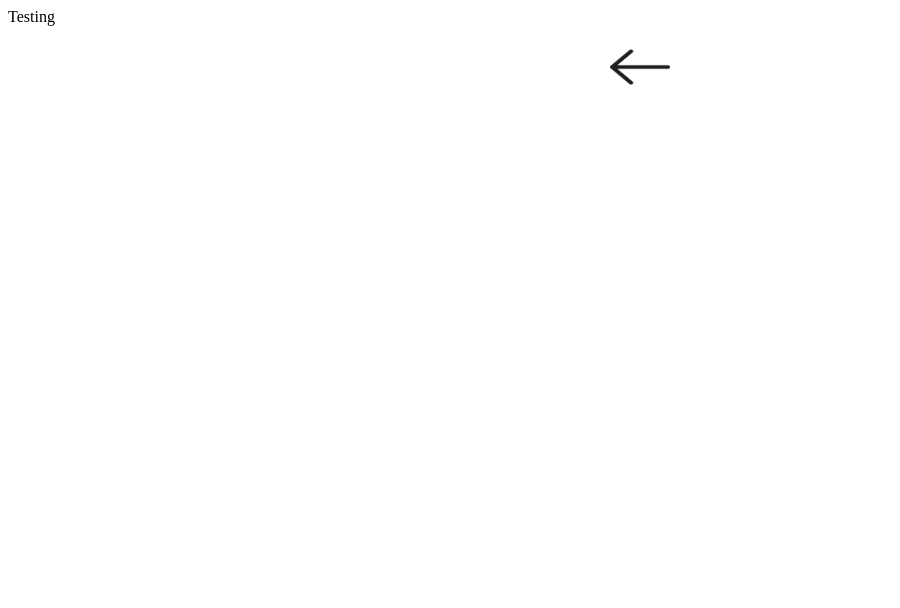
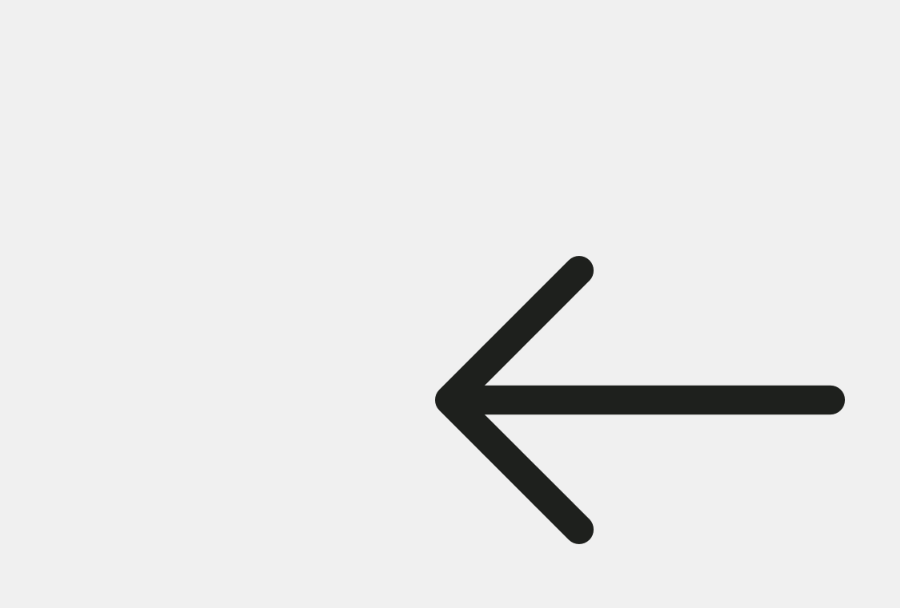
Before and after one commit to empty-blip/IT-Assignment, a plain HTML site: page index.html in a window 1280 px wide. Shown: the whole page, without its empty margins (0-900 px from the left). Drawn offline with Linux system fonts and the light colour scheme.

Commit message:
update: Made the arrow appearance change dynamically

```diff
--- a/index.html
+++ b/index.html
@@ -1,17 +1,28 @@
-<html>
+<!DOCTYPE html>
+<html lang="en">
+<head>
+    <meta charset="UTF-8">
+    <meta name="viewport" content="width=device-width, initial-scale=1.0">
+    <title>Centered Arrow</title>
+    <style>
+        body, html {
+            height: 100%;
+            margin: 0;
+            display: flex;
+            justify-content: center;
+            align-items: center;
+            background-color: #f0f0f0; /* Optional: background color */
+        }
 
-  <head></head>
-
-  <body>
-
-    <p>
-      Testing
-    </p>
-
-    <center>
-      <img src="arrow.png" height=50 width=60>
-    </center>
-
-  </body>
-
+        .arrow {
+            max-width: 80%; /* Adjust as needed */
+            max-height: 80%; /* Adjust as needed */
+            width: auto; /* Maintain aspect ratio */
+            height: auto; /* Maintain aspect ratio */
+        }
+    </style>
+</head>
+<body>
+    <img src="arrow.png" alt="Arrow" class="arrow">
+</body>
 </html>
```
